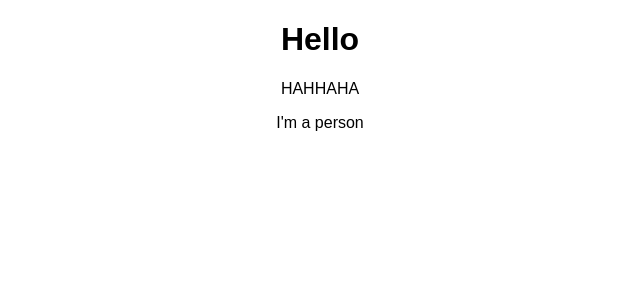
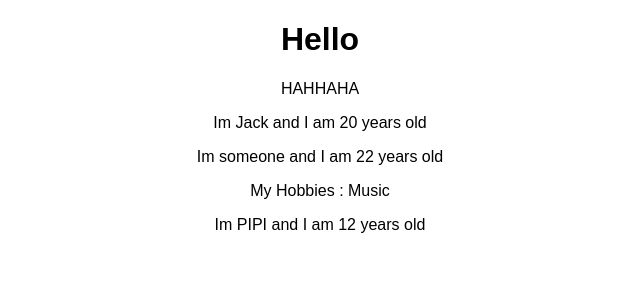
Before and after one commit to xiacijie/React-Js, a React (Create React App) app in the folder react-complete-guide/: page / in a window 1280 px wide. Shown: the top 300 px of the page, without its empty margins (320-960 px from the left). Built offline with nearby package versions, Linux system fonts and the light colour scheme.

Commit message:
start component demo

```diff
--- a/react-complete-guide/src/App.js
+++ b/react-complete-guide/src/App.js
@@ -10,7 +10,10 @@ class App extends Component {
       <div className="App">
         <h1>Hello</h1>
         <p> HAHHAHA </p>
-        <Person />
+        <Person name="Jack" age="20" />
+        <Person name="someone" age="22"> My Hobbies : Music </Person>
+        <Person name="PIPI" age="12"/>
+
       </div>
       // <p> adsad</p>: Wrong, we there must be a root element
     );
--- a/react-complete-guide/src/Person/Person.js
+++ b/react-complete-guide/src/Person/Person.js
@@ -1,7 +1,11 @@
-import React, {Component} from 'react';
+import React from 'react';
 
-const person = () =>{
-    return <p> I'm a person </p>;
+const person = (props) =>{
+    return <div>
+        <p> Im {props.name} and I am  {props.age} years old </p>
+        <p>{props.children}</p>
+    </div>;
+
 };
 
 export default person;
```
